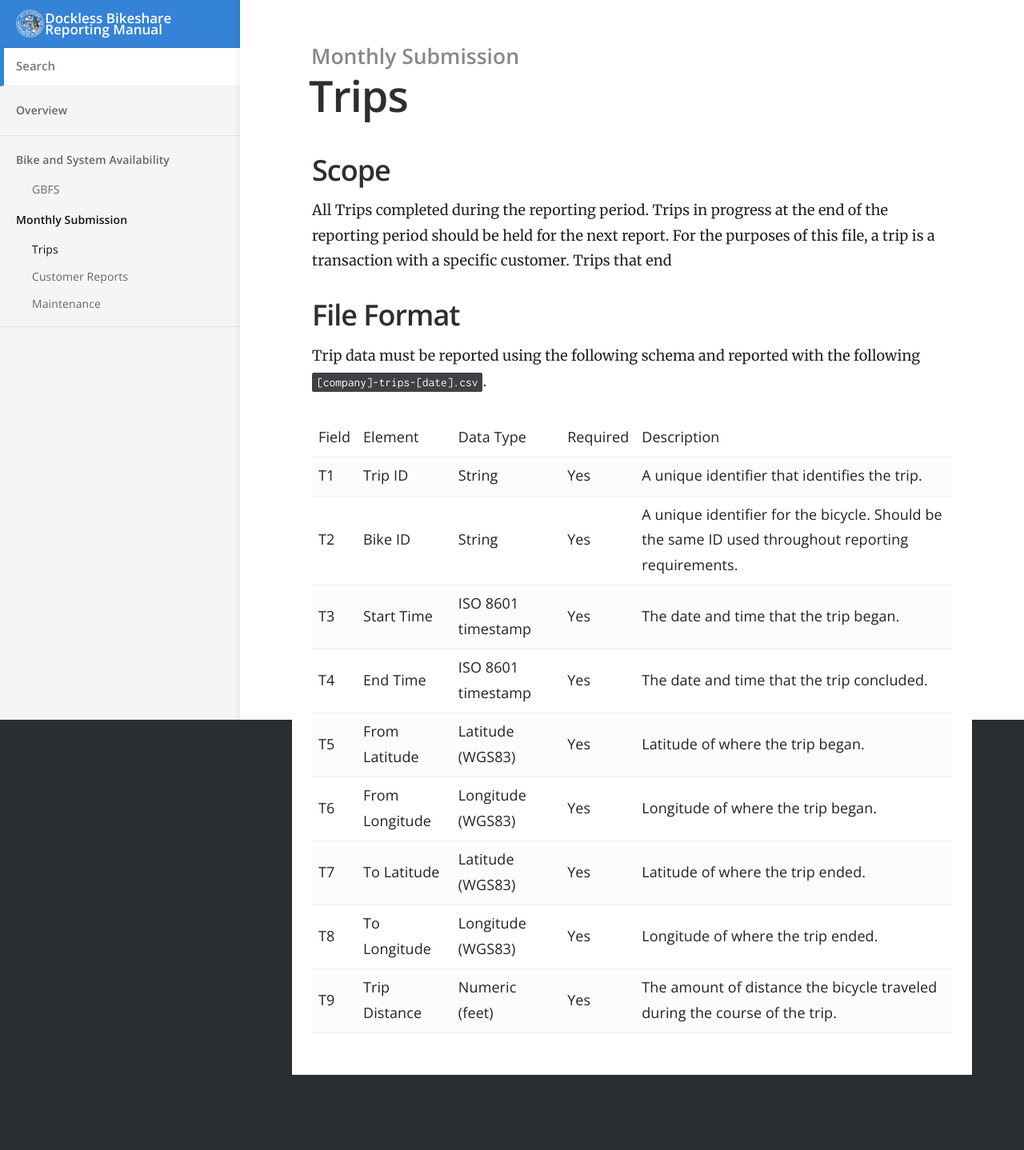
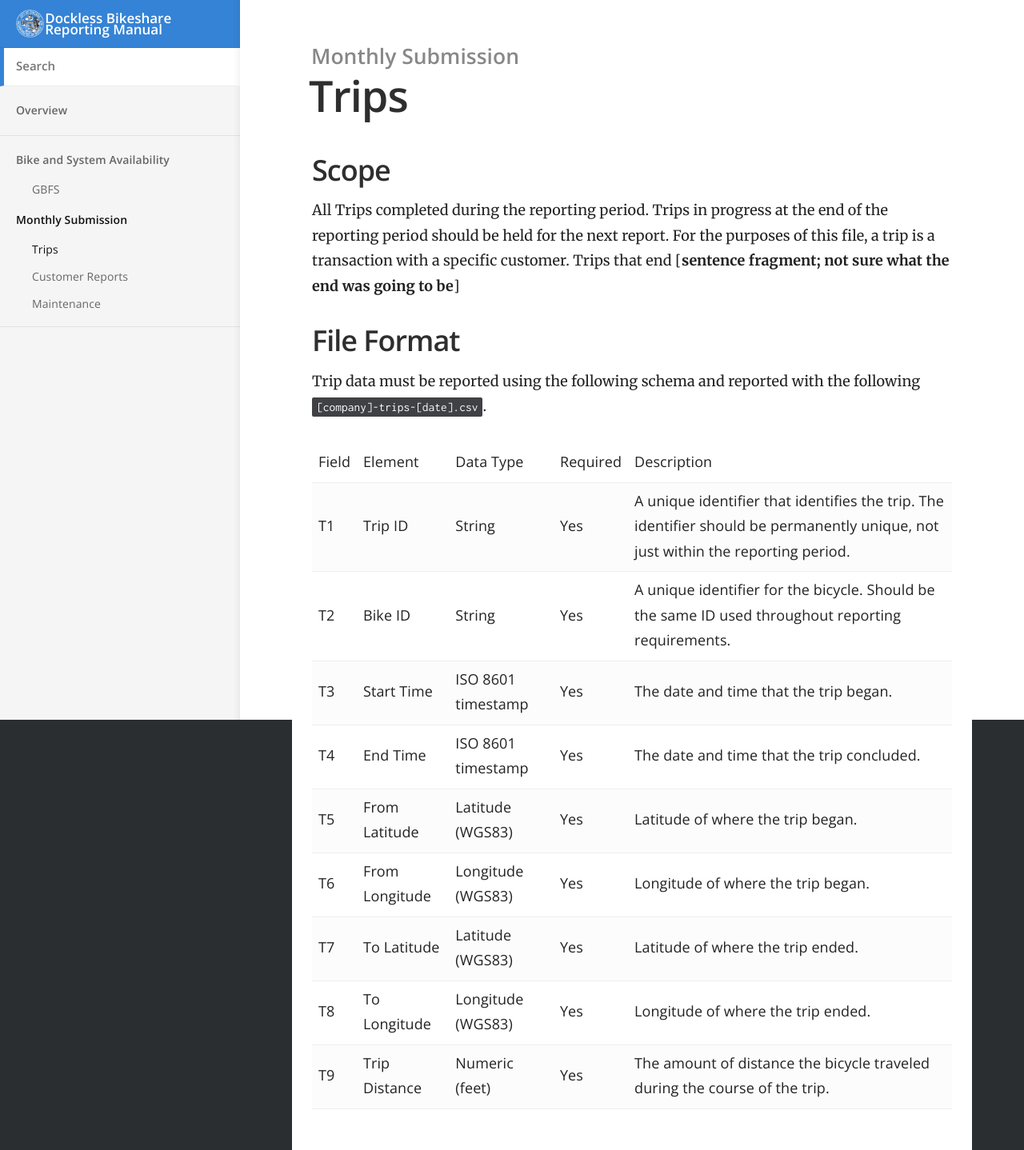
Before and after one commit to Chicago/dockless-bikeshare-reporting-manual, a Jekyll site: the page built from _docs/trips.md, in a window 1280 px wide. Shown: the whole page at 80% size. Built offline with Jekyll 4.4.1, drawn with Linux system fonts in a browser that asks for light colours; before the commit the page ends 1344 px from its top, so only the background shows below that.

Commit message:
Update trips.md
Noted a sentence fragment. Clarified that Trip ID should be permanently unique.

```diff
--- a/_docs/trips.md
+++ b/_docs/trips.md
@@ -6,14 +6,14 @@ order: 1
 
 ## Scope
 
-All Trips completed during the reporting period.  Trips in progress at the end of the reporting period should be held for the next report.  For the purposes of this file, a trip is a transaction with a specific customer. Trips that end
+All Trips completed during the reporting period.  Trips in progress at the end of the reporting period should be held for the next report.  For the purposes of this file, a trip is a transaction with a specific customer. Trips that end [**sentence fragment; not sure what the end was going to be**]
 
 ## File Format
 
 Trip data must be reported using the following schema and reported with the following `[company]-trips-[date].csv`.
 
 | Field | Element        | Data Type           | Required | Description                                                                                       |
-|  T1   | Trip ID        | String              |   Yes    | A unique identifier that identifies the trip.                                                     |
+|  T1   | Trip ID        | String              |   Yes    | A unique identifier that identifies the trip. The identifier should be permanently unique, not just within the reporting period.                                                    |
 |  T2   | Bike ID        | String              |   Yes    | A unique identifier for the bicycle. Should be the same ID used throughout reporting requirements.|
 |  T3   | Start Time     | ISO 8601 timestamp  |   Yes    | The date and time that the trip began.                                                            |
 |  T4   | End Time       | ISO 8601 timestamp  |   Yes    | The date and time that the trip concluded.                                                        |
```
